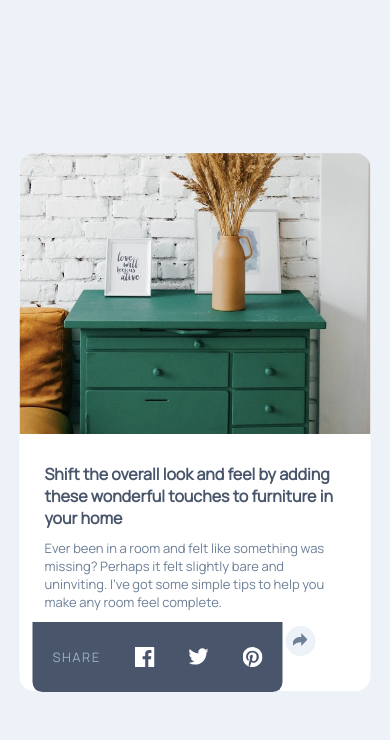
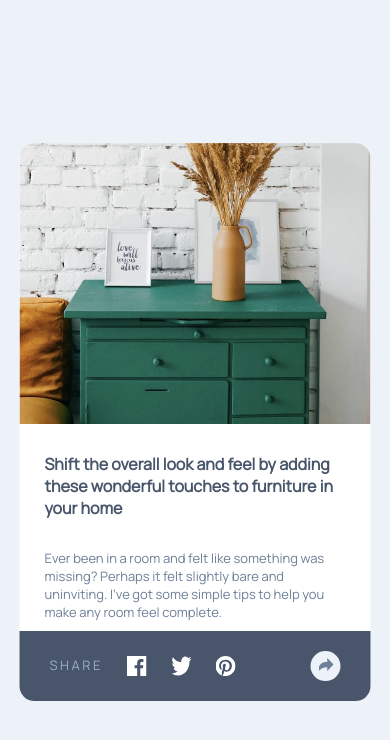
Before and after one commit to theGamingKitten/article-preview-component-master, a plain HTML site: page index.html in a window 390 px wide. Both pictures are taken after a click on the button 300 px from the left and 640 px from the top of the page. Drawn offline with Linux system fonts and the light colour scheme.

Commit message:
corrections + snackbar (mobile)

```diff
--- a/index.html
+++ b/index.html
@@ -10,7 +10,7 @@
 </head>
 <body>
 <main>
-  <div class="article-container">
+  <div class="article-container" id="article-container">
     <div class="image">
       <img
       src="./images/drawers.jpg"
@@ -31,23 +31,32 @@
           alt="Michelle Appleton">
         <span class="author-name">Michelle Appleton</span>
         <span class="author-date">28 Jun 2020</span>
-        <div class="tooltip">
-        <button id="share-button">
+        <button class="action" id="share-button">
           <img
             class="share"
             src="./images/icon-share.svg"
             alt="Share">
         </button>
+        <!--TOOLTIP-->
+        <div class="tooltip">
         <div class="tooltiptext hidden" id="tooltiptext">
           <span>SHARE</span>
           <img src="./images/icon-facebook.svg" alt="Share on Facebook">
           <img src="./images/icon-twitter.svg" alt="Share on Twitter">
           <img src="./images/icon-pinterest.svg" alt="Share on Pinterest">
         </div>
+        <!--SNACKBAR-->
+        <div class="snackbar hidden" id="snackbar-div">
+          <span class="snackbar-content">
+            <span class="share-text">SHARE</span>
+          <img src="./images/icon-facebook.svg" alt="Share on Facebook">
+          <img src="./images/icon-twitter.svg" alt="Share on Twitter">
+          <img src="./images/icon-pinterest.svg" alt="Share on Pinterest">
+          </span>
+        </div>
         </div>
       </div>
     </div>
-  </div>
   </div>
 <script src="script.js"></script>
 </main>
--- a/script.js
+++ b/script.js
@@ -1,6 +1,17 @@
 const shareButton = document.getElementById('share-button');
 const tooltip = document.getElementById('tooltiptext');
+const snackbar = document.getElementById('snackbar-div');
+const articleContainer = document.getElementById('article-container');
 
 shareButton.addEventListener('click', () => {
-    tooltip.classList.toggle('hidden');
-})
+    // check the flex-direction of the article container
+    const style = window.getComputedStyle(articleContainer);
+    const flexDirection = style.getPropertyValue('flex-direction');
+
+    if(flexDirection === "column") // column equals mobile
+    {
+        snackbar.classList.toggle('hidden');
+    } else {
+        tooltip.classList.toggle('hidden');
+    }
+});
--- a/styles.css
+++ b/styles.css
@@ -50,10 +50,11 @@ body {
     border-radius: var(--border-radius) 0 0 var(--border-radius);
     object-fit: cover;
     object-position: left;
+    position: relative;
 }
 
 .content {
-    padding: 25px;
+    padding: 15px;
     width: 60%;
 }
 .content > h1 {
@@ -61,6 +62,11 @@ body {
     font-size: medium;
     font-weight: var(--font-weight-700);
     margin-bottom: 10px;
+}
+
+h1,
+.content-description {
+    padding: 10px;
 }
 
 .content-description {
@@ -73,6 +79,7 @@ body {
     display: grid;
     grid-template-columns: 1fr 3fr 1fr;
     grid-template-rows: 1fr;
+    margin: 0 15px;
 }
 
 .avatar {
@@ -105,6 +112,8 @@ button {
     border-radius: 50%;
     width: 30px;
     height: 30px;
+    position: relative;
+    z-index: 1;
 }
 
 button:hover {
@@ -112,7 +121,8 @@ button:hover {
     cursor: pointer;
 }
 
-.share {
+.share,
+.action {
     object-fit: scale-down;
     object-position: center;
 }
@@ -131,8 +141,8 @@ button:hover {
     /* Position the tooltip */
     position: absolute;
     z-index: 1;
-    bottom: 113%;
-    left: 50%;
+    bottom: 40px;
+    left: 495%;
     margin-left: -100px;
 }
 
@@ -150,7 +160,7 @@ button:hover {
 }
 
 .hidden {
-    display: none;
+    display: none !important;
 }
 
 .tooltip .tooltiptext::after {
@@ -179,20 +189,54 @@ button:hover {
     .content {
         width: 100%;
     }
-    .tooltip .tooltiptext {
-        border-top-left-radius: 0;
-        border-top-right-radius: 0;
-
-        /* Position the tooltip */
-        position: absolute;
-        z-index: 1;
+    button:hover {
+        background-color: var(--grayish-blue);
+    }
+    .snackbar {
+        position: fixed;
+        bottom: 0;
+        left: 0;
+        right: 0;
+        margin: auto;
         height: 70px;
-        width: 250px; /*337*/
-        bottom: -65%;
-        left: 50%;
-        margin-left: -283px;
+        background-color: var(--very-dark-grayish-blue);
+        color: var(--grayish-blue);
+        border-bottom-left-radius: var(--border-radius);
+        border-bottom-right-radius: var(--border-radius);
+        text-align: center;
+        display: flex;
+        align-items: center;
+        width: min(100%, 400px);
+        margin-left: auto;
+        cursor: pointer;
+        z-index: 0;
+    }
+    .snackbar-content {
+        display: flex;
+        flex-direction: row;
+        justify-content: space-evenly;
+        gap: 10px;
+        width: 70%;
+        padding: 16px;
+    }
+    .share-text {
+        letter-spacing: 2.5px;
     }
     .tooltip .tooltiptext::after {
         display: none;
     }
 }
+
+/* TABLET */
+@media (min-width: 768px) {
+    .tooltip .tooltiptext {
+        left: 475%;
+    }
+}
+
+/* LAPTOP */
+@media (min-width: 1024px) {
+    .tooltip .tooltiptext {
+        left: 490%;
+    }
+}
```
Also changed, not shown: screenshot.jpg, screenshot_mobile.jpg, screenshot_mobile_active.jpg (added), 1 other file.
